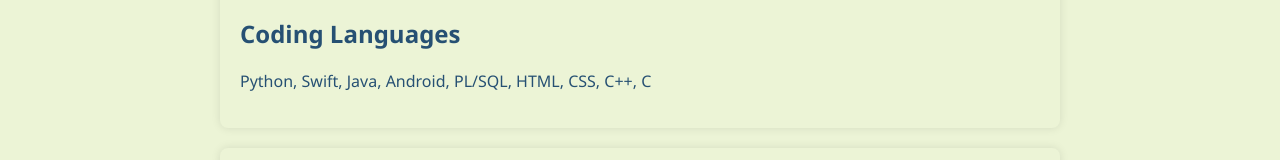
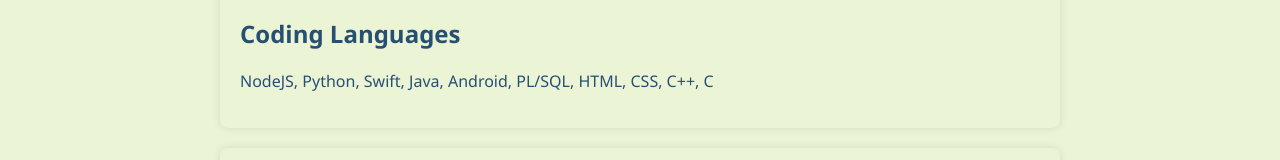
Before and after one commit to pYash3915/yashP39.github.io, a plain HTML site: page index.html in a window 1280 px wide. Shown: the part 1489-1649 px from the top of the page. Drawn offline with Linux system fonts and the light colour scheme.

Commit message:
Update index.html

```diff
--- a/index.html
+++ b/index.html
@@ -152,7 +152,7 @@
 
     <section id="coding-languages">
       <h2>Coding Languages</h2>
-      <p>Python, Swift, Java, Android, PL/SQL, HTML, CSS, C++, C</p>
+      <p>NodeJS, Python, Swift, Java, Android, PL/SQL, HTML, CSS, C++, C</p>
     </section>
 
     <section id="projects">
```
